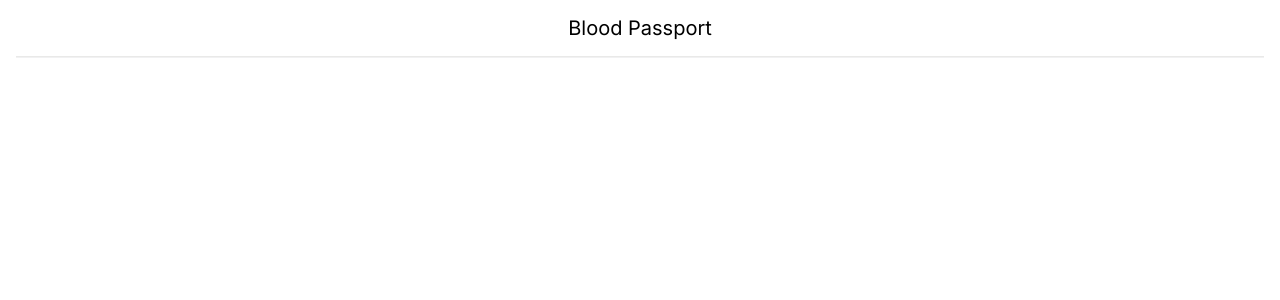
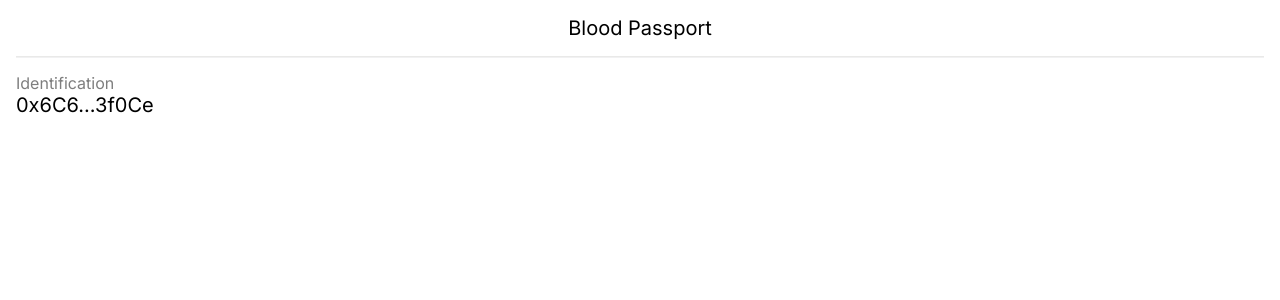
Before and after one commit to JAhimaz/APU_dEVMatch_2024, a Next.js app in the folder client/: page / in a window 1280 px wide. Shown: the top 300 px of the page. Built offline with nearby package versions, Linux system fonts and the light colour scheme.

Commit message:
feat: text updates

```diff
--- a/client/src/components/Atoms/Text/Texts.tsx
+++ b/client/src/components/Atoms/Text/Texts.tsx
@@ -10,9 +10,10 @@ type TextsProps = HTMLAttributes<HTMLSpanElement> & {
   weight?: "normal" | "bold" | "semi-bold" | "light";
   italics?: boolean;
   align?: "left" | "center" | "right";
+  concat?: boolean;
 }
 
-const Texts: FC<TextsProps> = ({ children, color = "var(--text);", fontSize, className, style, weight, italics, align }) => {
+const Texts: FC<TextsProps> = ({ children, color = "var(--text);", fontSize, className, style, weight, italics, align, concat }) => {
   return (
     <span
     className={className}
@@ -30,7 +31,9 @@ const Texts: FC<TextsProps> = ({ children, color = "var(--text);", fontSize, cla
       textAlign: align,
       ...style,
     }}
-    >{children}</span>
+    >
+      { concat && typeof children == "string" ? children.slice(0, 5) + "..." + children.slice(children.length - 5, children.length) : children}
+    </span>
   );
 }
 
--- a/client/src/components/Passport/Passport.tsx
+++ b/client/src/components/Passport/Passport.tsx
@@ -10,6 +10,8 @@ const Passport: FC = () => {
       <Texts fontSize="sm" align="center">Blood Passport</Texts>
       <Divider />
       {/* Here we include the Selector to see History or Passport */}
+      <Texts fontSize="xs" align="left" color="var(--subtext)">Identification</Texts>
+      <Texts fontSize="sm" align="left" concat>0x6C66E1429B34F82fFe64080313AC1C008C23f0Ce</Texts>
 
     </section>
   )
```
